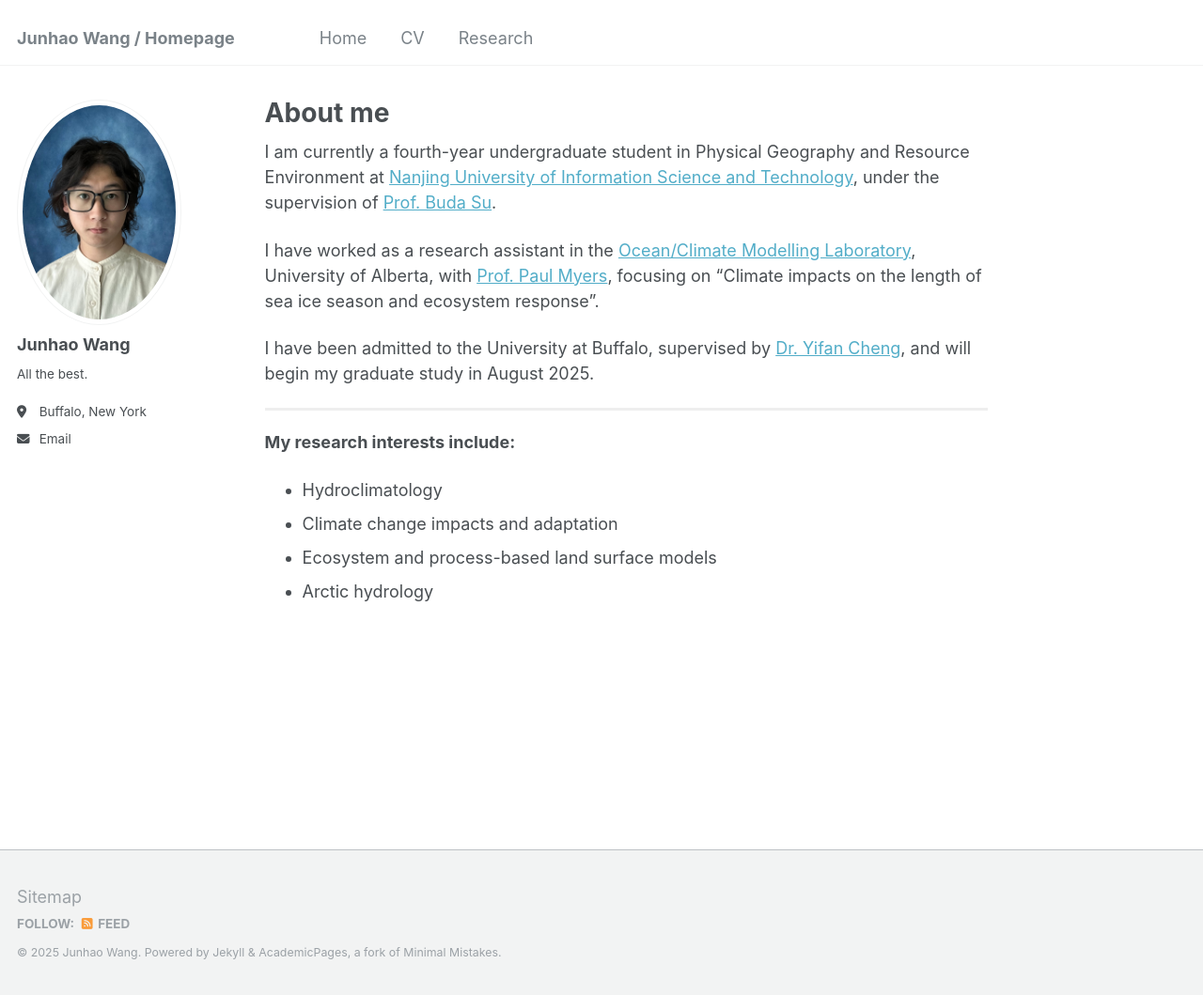
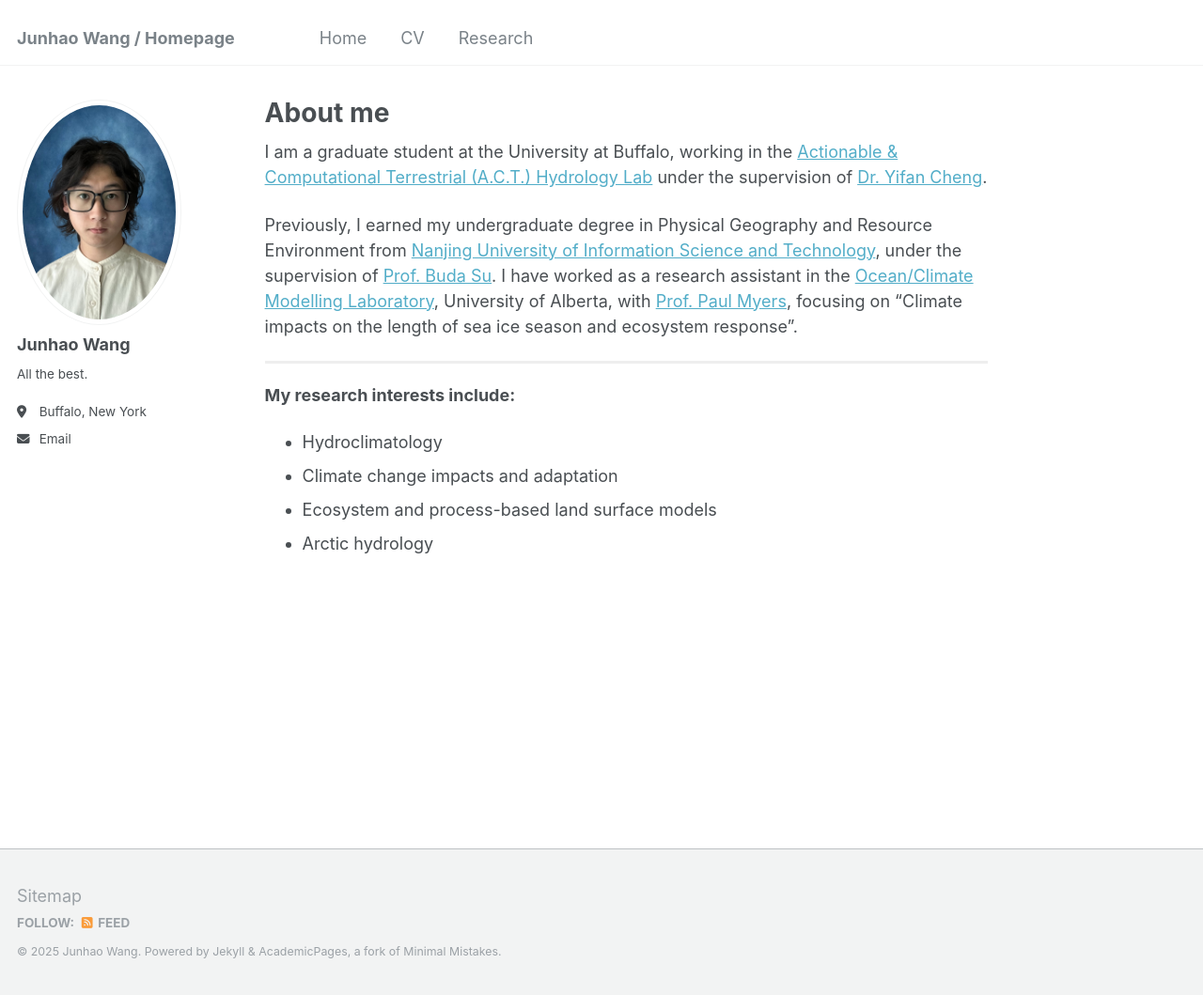
Before and after one commit to sigmundw/sigmundw.github.io, a Jekyll site: the page built from _pages/about.md, in a window 1280 px wide and 1059 px high. Shown: the whole window at 94% size. Built offline with Jekyll 4.4.1, drawn with Linux system fonts in a browser that asks for light colours.

Commit message:
Update about.md

```diff
--- a/_pages/about.md
+++ b/_pages/about.md
@@ -7,11 +7,10 @@ redirect_from:
   - /about.html
 ---
 
-I am currently a fourth-year undergraduate student in Physical Geography and Resource Environment at [Nanjing University of Information Science and Technology](https://www.nuist.edu.cn), under the supervision of [Prof. Buda Su](https://www.researchgate.net/profile/Su-Buda).
+I am a graduate student at the University at Buffalo, working in the [Actionable & Computational Terrestrial (A.C.T.) Hydrology Lab](https://acthydro.com/) under the supervision of [Dr. Yifan Cheng](https://arts-sciences.buffalo.edu/earth-sciences/faculty-staff/faculty/cheng-yifan.html).
 
-I have worked as a research assistant in the [Ocean/Climate Modelling Laboratory](https://canadian-nemo-ocean-modelling-forum-commuity-of-practice.readthedocs.io/en/latest/Institutions/UofA/index.html#), University of Alberta, with [Prof. Paul Myers](https://apps.ualberta.ca/directory/person/pmyers), focusing on “Climate impacts on the length of sea ice season and ecosystem response”.
+Previously, I earned my undergraduate degree in Physical Geography and Resource Environment from [Nanjing University of Information Science and Technology](https://www.nuist.edu.cn), under the supervision of [Prof. Buda Su](https://www.researchgate.net/profile/Su-Buda). I have worked as a research assistant in the [Ocean/Climate Modelling Laboratory](https://canadian-nemo-ocean-modelling-forum-commuity-of-practice.readthedocs.io/en/latest/Institutions/UofA/index.html#), University of Alberta, with [Prof. Paul Myers](https://apps.ualberta.ca/directory/person/pmyers), focusing on “Climate impacts on the length of sea ice season and ecosystem response”.
 
-I have been admitted to the University at Buffalo, supervised by [Dr. Yifan Cheng](https://arts-sciences.buffalo.edu/earth-sciences/faculty-staff/faculty/cheng-yifan.html), and will begin my graduate study in August 2025.
 <div style="border-top: 3px solid #eee; margin: 20px 0;"></div>
 
 **My research interests include:**
```
